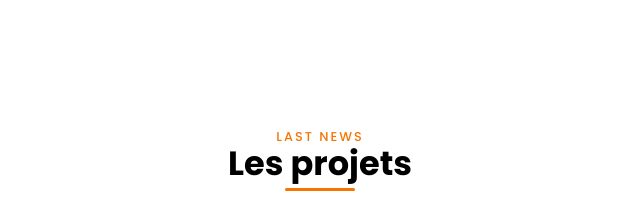
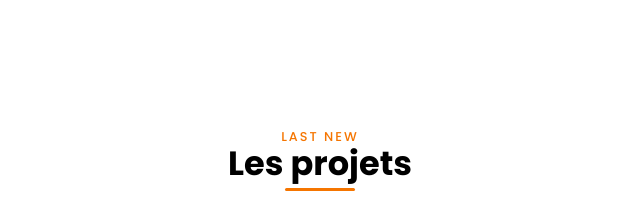
Before and after one commit to mohamed97fezaa/Mohamed_Fezaa_portfolio, a plain HTML site: page index.html in a window 1280 px wide. Shown: the part 4080-4278 px from the top of the page, 320-960 px from the left. Drawn offline with nearby package versions, Linux system fonts and the light colour scheme.

Commit message:
Update index.html

```diff
--- a/index.html
+++ b/index.html
@@ -429,7 +429,7 @@
       <section class="blog section">
         <div class="container">
           <div class="section-header">
-            <h3 class="title" data-title="Last News">Les projets</h3>
+            <h3 class="title" data-title="Last New">Les projets</h3>
             <p class="text">
               Voici les projets de la dernière période. Pour découvrir davantage de mes réalisations, veuillez consulter mon profil sur GitHub
             </p>
```
